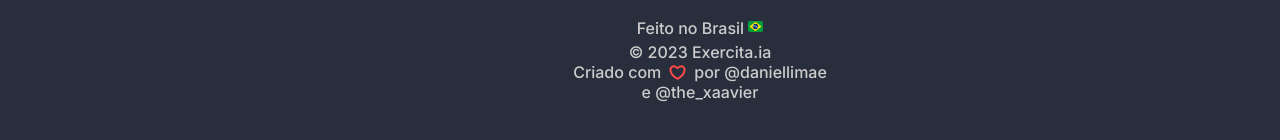
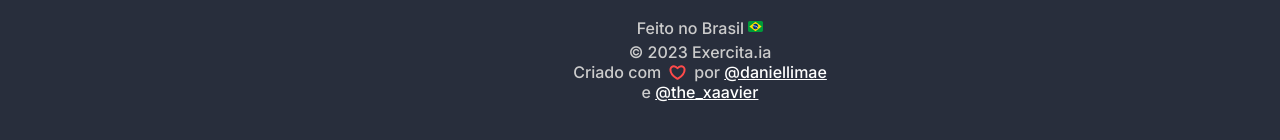
Before and after one commit to bolodissenoura/exercitaai, a Next.js app: page / in a window 1280 px wide. Shown: the part 3051-3191 px from the top of the page. Built offline with nearby package versions, Linux system fonts and the light colour scheme.

Commit message:
feat: linking our twitter

```diff
--- a/src/components/Footer/footer.tsx
+++ b/src/components/Footer/footer.tsx
@@ -5,6 +5,7 @@
 import Image from "next/image";
 import { TextMD } from "@/styles/typography";
 import { VersionTag } from "@/styles/buttons";
+import Link from "next/link";
 
 export function Footer() {
   return (
@@ -28,10 +29,28 @@
         <S.CreatedBySection>
           <p>Criado com </p>
           <Image src={heartIco} alt="logo img" />
-          <p> por @daniellimae </p>
+          <p>
+            {" "}
+            por{" "}
+            <Link
+              style={{ color: "white" }}
+              href="https://twitter.com/daniellimae">
+              {" "}
+              @daniellimae{" "}
+            </Link>{" "}
+          </p>
         </S.CreatedBySection>
         <S.CreatedBySection>
-          <p> e @the_xaavier </p>
+          <p>
+            {" "}
+            e{" "}
+            <Link
+              style={{ color: "white" }}
+              href="https://twitter.com/the_xaavier">
+              {" "}
+              @the_xaavier{" "}
+            </Link>{" "}
+          </p>
         </S.CreatedBySection>
       </S.FooterContainer>
     </>
```
